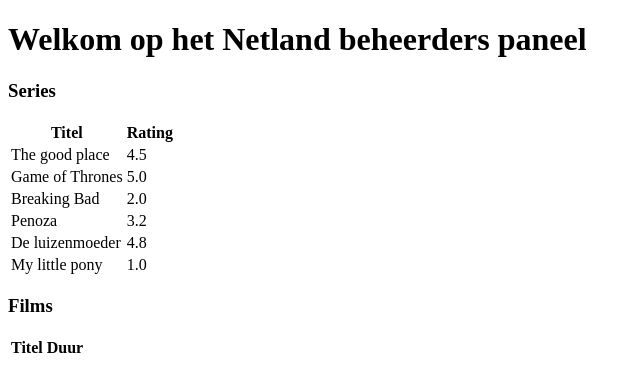
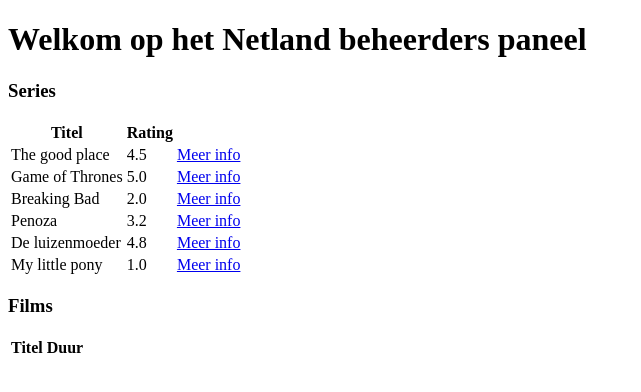
Before and after one commit to izdine/Overview-e31515a8, a PHP site: page / in a window 1280 px wide. Shown: the top 392 px of the page, without its empty margins (0-641 px from the left). Run offline with PHP 8.4, Linux system fonts and the light colour scheme; data comes from the database, SQL or seed files in the repository; data that the repository does not hold is empty.

Commit message:
Uitwerking van de exercise

```diff
--- a/index.php
+++ b/index.php
@@ -12,40 +12,27 @@
 $user = 'root';
 $pass = '';
 $charset = 'utf8mb4';
-
 $dsn = "mysql:host=$host;dbname=$db;charset=$charset";
 $options = [
 PDO::ATTR_ERRMODE            => PDO::ERRMODE_EXCEPTION,
 PDO::ATTR_DEFAULT_FETCH_MODE => PDO::FETCH_ASSOC,
 PDO::ATTR_EMULATE_PREPARES   => false,
 ];
-
-            try {
+try{
 $pdo = new PDO($dsn, $user, $pass, $options);
-            } catch (\PDOException $e) {
-                throw new \PDOException($e->getMessage(), (int)$e->getCode());
-            }
-
+}catch (\PDOException $e) {
+throw new \PDOException($e->getMessage(), (int)$e->getCode());}
 $formatResult = array();
-
 $rawResult = $pdo->query($quary);
 while ($row = $rawResult->fetch()) {
 $rowResult = array();
-
 foreach ($row as $collum => $value) {
-                    $rowResult[$collum] = $value;
-                }
-
-                $formatResult[] = $rowResult;
-            }
-
-            return $formatResult;
-        }
+$rowResult[$collum] = $value;}
+$formatResult[] = $rowResult;}
+return $formatResult;}
             ?>
     <h1>Welkom op het Netland beheerders paneel</h1>
-
     <h3>Series</h3>
-
     <table>
         <thead>
             <th>Titel</th>
@@ -60,16 +47,13 @@
                         <tr>
                             <td>${row['title']}</td>
                             <td>${row['rating']}</td>
+                            <td><a href="serie.php?id=${row['id']}">Meer info</a></td>
                         </tr>
-                    EOT;
-                }
+                    EOT;}
             ?>
         </tbody>
     </table>
-
-
     <h3>Films</h3>
-
     <table>
         <thead>
             <th>Titel</th>
@@ -84,9 +68,9 @@
                             <tr>
                                 <td>${row['Title']}</td>
                                 <td>${row['Duur']}</td>
+                                <td><a href="film.php?id=${row['ID']}">Meer info</a></td>
                             </tr>
-                        EOT;
-            }
+                        EOT;}
             ?>
         </tbody>
     </table>
```
Lines whose indentation alone changed are shown as unchanged.
